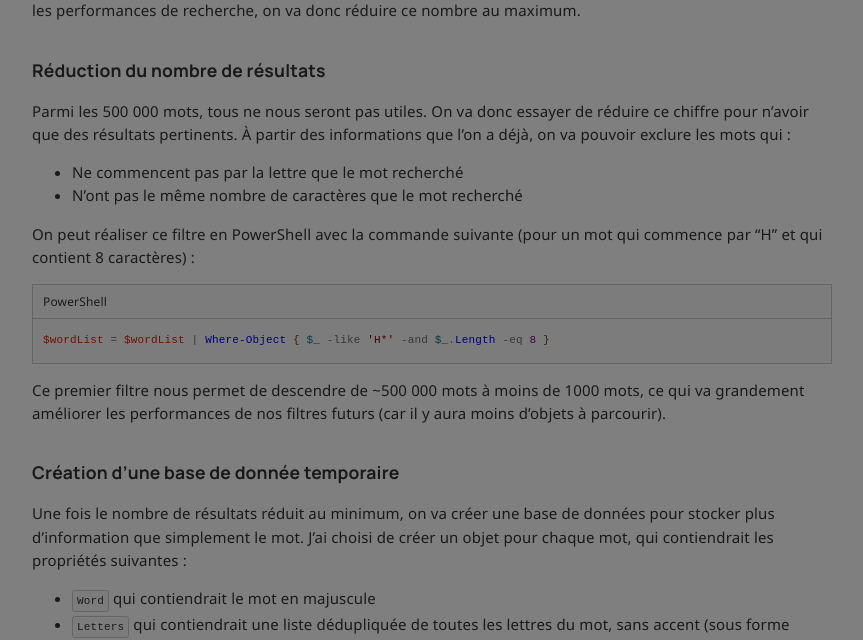
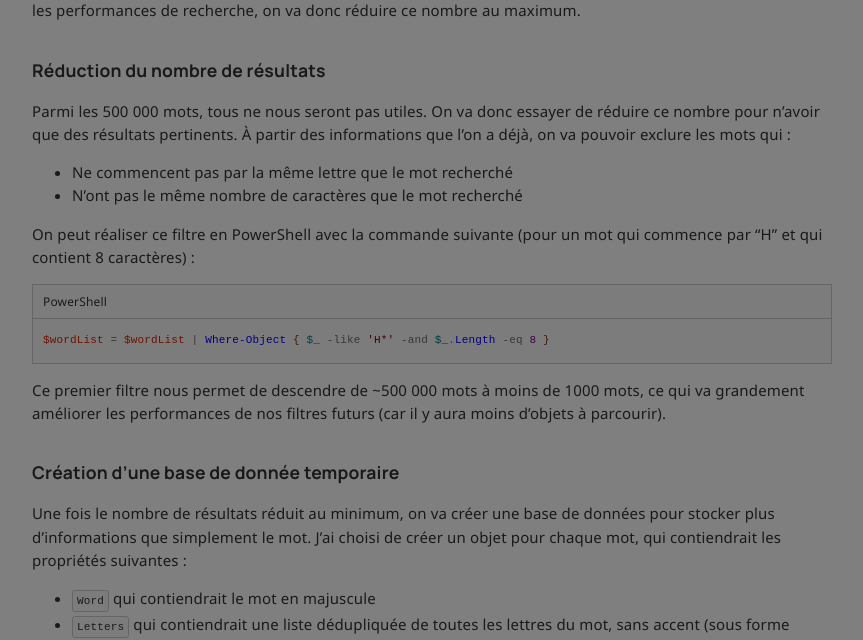
Before and after one commit to leobouard/leobouard.github.io, a Jekyll site: the page built from _posts/2025-11-19-sutom-soluce.md, in a window 1280 px wide and 1400 px high, scrolled down 1104 px. Shown: the part 159-799 px from the top of the window, without its empty margins (208-1071 px from the left). Built offline with Jekyll 4.4.1, drawn with Linux system fonts in a browser that asks for light colours; nearby versions of some CDN libraries; some web fonts are replaced; comment, search, counter and statistics services are not loaded; some of the changed text lies outside the part shown.

Commit message:
Update 2025-11-19-sutom-soluce.md

```diff
--- a/_posts/2025-11-19-sutom-soluce.md
+++ b/_posts/2025-11-19-sutom-soluce.md
@@ -34,9 +34,9 @@ Une fois la chaine de caractère séparée, on obtient 451 278 mots dans notre v
 
 ### Réduction du nombre de résultats
 
-Parmi les 500 000 mots, tous ne nous seront pas utiles. On va donc essayer de réduire ce chiffre pour n'avoir que des résultats pertinents. À partir des informations que l'on a déjà, on va pouvoir exclure les mots qui :
+Parmi les 500 000 mots, tous ne nous seront pas utiles. On va donc essayer de réduire ce nombre pour n'avoir que des résultats pertinents. À partir des informations que l'on a déjà, on va pouvoir exclure les mots qui :
 
-- Ne commencent pas par la lettre que le mot recherché
+- Ne commencent pas par la même lettre que le mot recherché
 - N'ont pas le même nombre de caractères que le mot recherché
 
 On peut réaliser ce filtre en PowerShell avec la commande suivante (pour un mot qui commence par "H" et qui contient 8 caractères) :
@@ -49,7 +49,7 @@ Ce premier filtre nous permet de descendre de ~500 000 mots à moins de 1000 mot
 
 ### Création d'une base de donnée temporaire
 
-Une fois le nombre de résultats réduit au minimum, on va créer une base de données pour stocker plus d'information que simplement le mot. J'ai choisi de créer un objet pour chaque mot, qui contiendrait les propriétés suivantes :
+Une fois le nombre de résultats réduit au minimum, on va créer une base de données pour stocker plus d'informations que simplement le mot. J'ai choisi de créer un objet pour chaque mot, qui contiendrait les propriétés suivantes :
 
 - `Word` qui contiendrait le mot en majuscule
 - `Letters` qui contiendrait une liste dédupliquée de toutes les lettres du mot, sans accent (sous forme d'une chaine de caractère unique)
```
Also changed, not shown: other parts of _posts/2025-11-19-sutom-soluce.md (+3 -3 lines).
